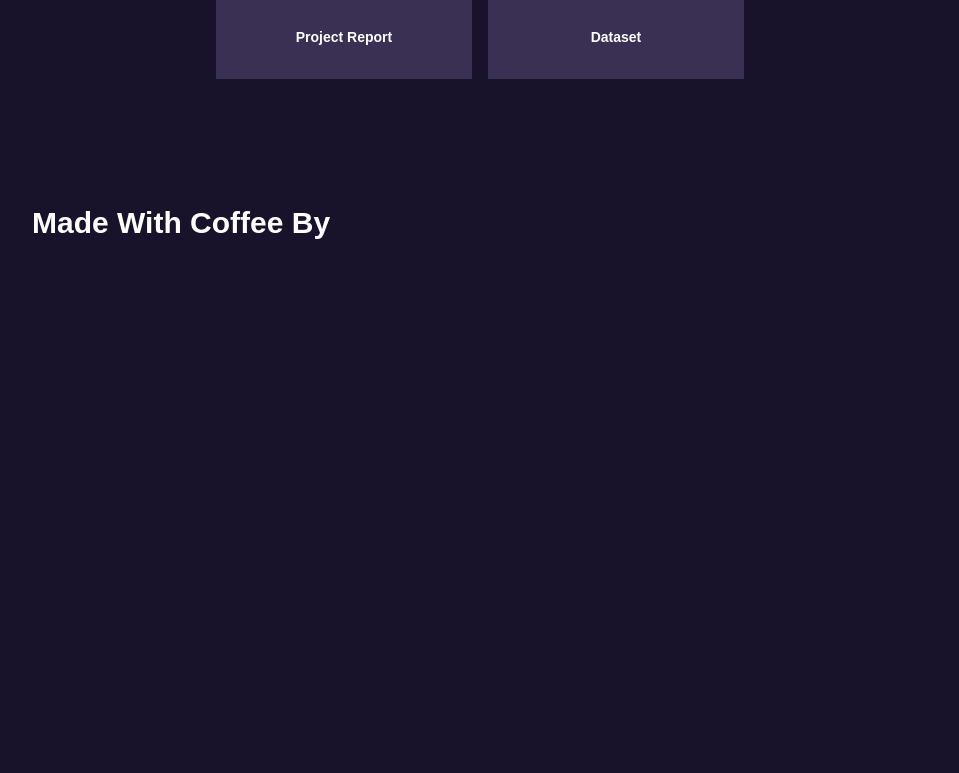
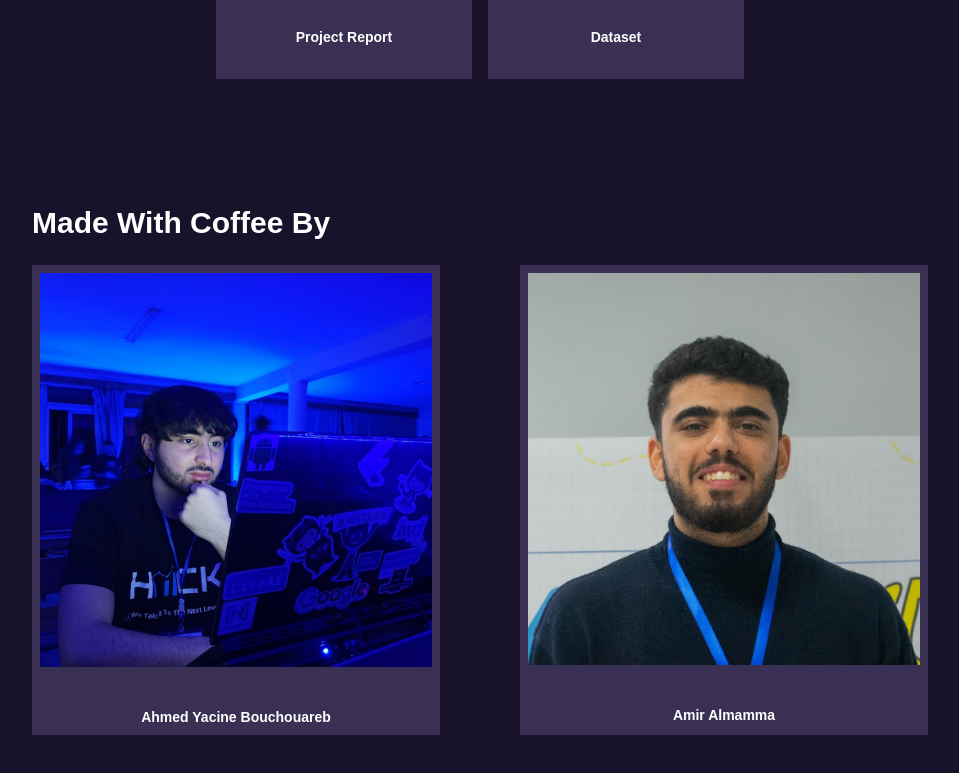
Before and after one commit to chechna9/valorant_win_prediction_UI, a React (Create React App) app: page /home in a window 1280 px wide. Shown: the part 1435-2208 px from the top of the page, without its empty margins (160-1119 px from the left). Built offline with nearby package versions, Linux system fonts and the light colour scheme.

Commit message:
initial made by section

```diff
--- a/src/screens/landing.tsx
+++ b/src/screens/landing.tsx
@@ -4,19 +4,20 @@ import githubImage from '../assets/images/landing/github-mark-white.svg';
 import gcolabImage from '../assets/images/landing/Google_Colaboratory_SVG_Logo.svg';
 import kaggleImage from '../assets/images/landing/Kaggle_logo.png';
 import driveImage from '../assets/images/landing/drive.png';
+import amir from '../assets/images/landing/amir.jpg';
+import yacine from '../assets/images/landing/yacine.jpg';
 import CustomButton  from '../components/custom_button';
 import { Outlet, Link } from "react-router-dom";
 const LandingPage = ()=>{
     return (
       <div className='App bg-myDark overflow-clip  text-white'>
-<div className=" h-screen">
+<div className="h-screen">
 
         <h1 className="text-white absolute right-2 top-2 rotate-45">
             Beta
           </h1>
-      {/* <p className='text-white text-xl absolute z-10 top-0 right-0 rotate-45 pt-5' >BETA</p> */}
       <header className=' w-full'>
-        <div className="hero flex align-middle flex-wrap-reverse w-screen xl:px-28 px-10 lg:pt-48 pt-24">
+        <div className="hero flex align-middle flex-wrap-reverse w-screen lg:px-48 px-10 lg:pt-48 pt-24">
           {/* Header */}
             <div className='lg:w-1/2 lg:pr-10 lg:text-left lg:text-3xl sm:text-2xl text-xl text-center '>
               <h3 className='font-bold pb-6'>About The project: </h3>
@@ -40,7 +41,7 @@ const LandingPage = ()=>{
           </div>
       </header>
       </div>
-      <div className='min-h-screen w-screen xl:px-48 px-10 lg:pt-10 pt-6 lg:text-left lg:text-3xl sm:text-2xl text-xl text-center flex flex-col justify-center align-center '>
+      <div className='min-h-screen w-screen lg:px-48 px-10 lg:pt-10 pt-6 lg:text-left lg:text-3xl sm:text-2xl text-xl text-center flex flex-col justify-center align-center '>
       <h3 className='font-bold pb-6'>It's Open Source! </h3>
       <div className='max-w-fit mx-auto'>
         <div className="grid justify-around grid-cols-1 gap-4 sm:grid-cols-2 ">
@@ -71,10 +72,18 @@ const LandingPage = ()=>{
 
 
         </div>
-        <div className='min-h-screen w-screen xl:px-48 px-10 lg:pt-10 pt-6 lg:text-left lg:text-3xl sm:text-2xl text-xl text-center'>
+        <div className='min-h-screen w-screen lg:px-48 px-10 lg:pt-10 pt-6 lg:text-left lg:text-3xl sm:text-2xl text-xl text-center'>
       <h3 className='font-bold pb-6'>Made With Coffee By</h3>
-
-
+      <div className='grid grid-cols-1 lg:gap-20 gap-4 lg:grid-cols-2 h-full justify-between'>
+          <div className="h-full p-2 grid content-start bg-myDark2">
+            <img src={yacine} className="h-fill mx-auto" alt="Yacine" />
+            <h3 className='font-bold text-xs lg:text-sm w-full text-center lg:mt-10 mt-2'>Ahmed Yacine Bouchouareb</h3>
+          </div>
+          <div className="h-full p-2 grid content-start bg-myDark2">
+            <img src={amir} className="h-full mx-auto" alt="Amir" />
+            <h3 className='font-bold text-xs lg:text-sm w-full text-center lg:mt-10 mt-2'>Amir Almamma</h3>
+          </div>
+      </div>
         </div>
 
 
```
Also changed, not shown: src/assets/images/landing/amir.jpg (added), src/assets/images/landing/yacine.jpg (added).
